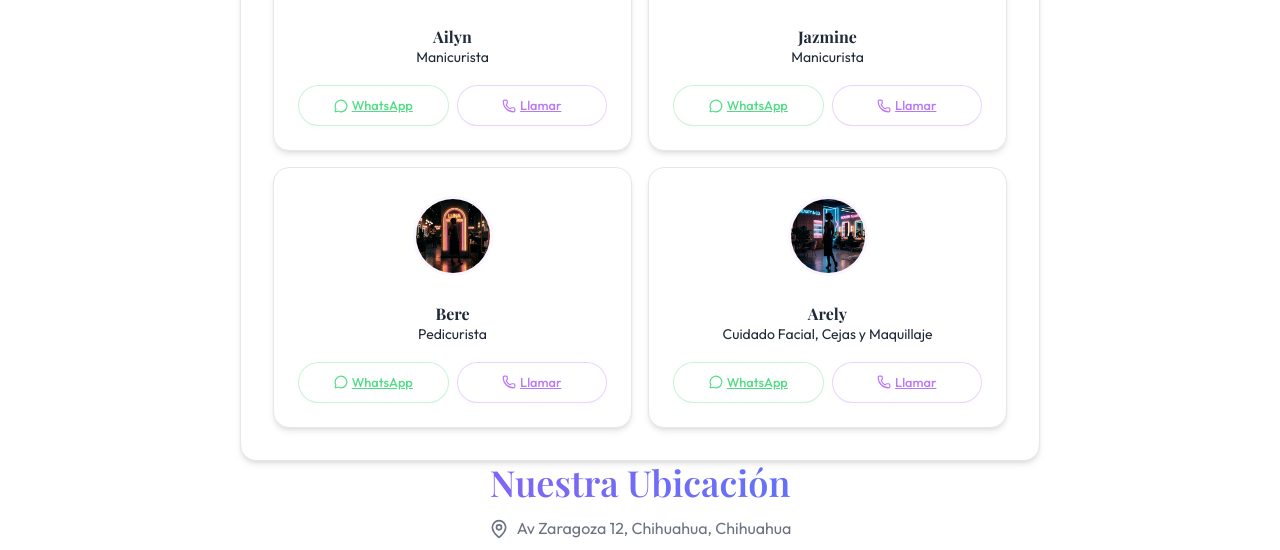
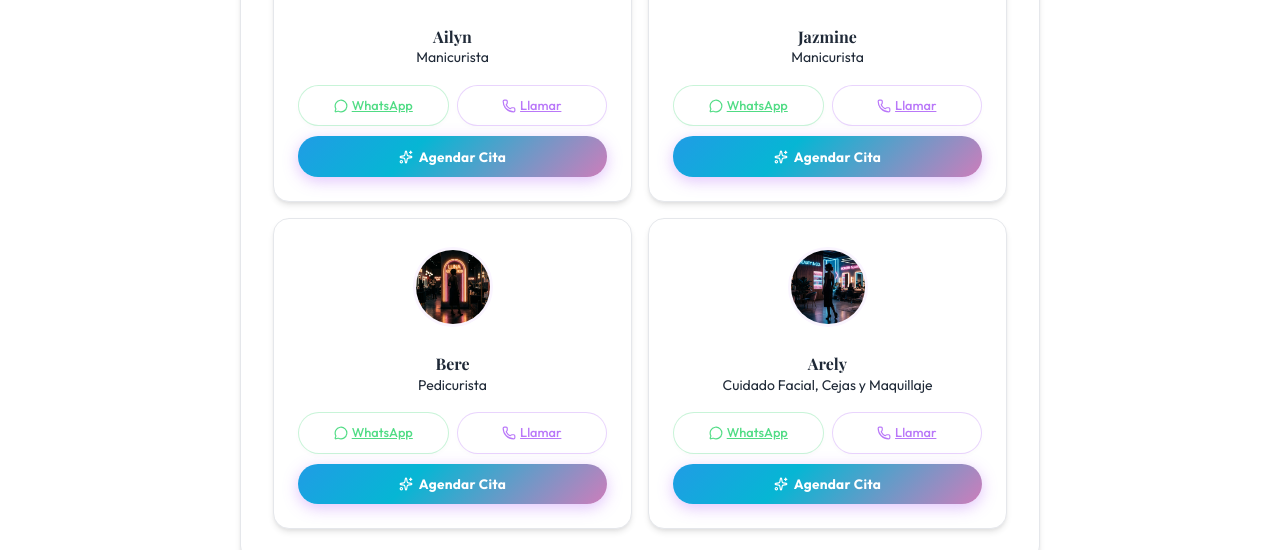
Before and after one commit to aurelianovalenzuela21-a11y/CUU-Beauty-Studio, a React (Vite) app: page / in a window 1280 px wide. Shown: the part 1020-1570 px from the top of the page. Built offline with nearby package versions, Linux system fonts and the light colour scheme; a web font is replaced by a local one.

Commit message:
Fix Jazmine calendar (Jazmin→Jazmine) + botón Agendar degradado + servicios/horario Arely + emails staff en payload n8n

```diff
--- a/server.js
+++ b/server.js
@@ -22,7 +22,7 @@ app.post('/create-event', async (req, res) => {
     const calendars = {
         'Ailyn': '2a1a8b53eb4e0896c7e717689677d776fc03e9559b2406c81e34689d4e3e9fdf@group.calendar.google.com',
         'Arely': '1468b98a1bf3fe6cb42b42724d855262a389cd402811bb15a7d2abbc77fd2ffd@group.calendar.google.com',
-        'Jazmin': 'aa433317bf9b7f844e6e09a2b45369d3e63f66f91832d06894f6a228dcaecffc@group.calendar.google.com',
+        'Jazmine': 'aa433317bf9b7f844e6e09a2b45369d3e63f66f91832d06894f6a228dcaecffc@group.calendar.google.com',
         'Bere': 'af5ab4ac8f7c0cb8a18dedda14cbaa3261247bde24733aba37d2dda6486345ce@group.calendar.google.com'
     };
 
@@ -127,7 +127,7 @@ app.get('/get-availability', async (req, res) => {
     const calendars = {
         'Ailyn': '2a1a8b53eb4e0896c7e717689677d776fc03e9559b2406c81e34689d4e3e9fdf@group.calendar.google.com',
         'Arely': '1468b98a1bf3fe6cb42b42724d855262a389cd402811bb15a7d2abbc77fd2ffd@group.calendar.google.com',
-        'Jazmin': 'aa433317bf9b7f844e6e09a2b45369d3e63f66f91832d06894f6a228dcaecffc@group.calendar.google.com',
+        'Jazmine': 'aa433317bf9b7f844e6e09a2b45369d3e63f66f91832d06894f6a228dcaecffc@group.calendar.google.com',
         'Bere': 'af5ab4ac8f7c0cb8a18dedda14cbaa3261247bde24733aba37d2dda6486345ce@group.calendar.google.com'
     };
 
--- a/src/App.jsx
+++ b/src/App.jsx
@@ -133,6 +133,7 @@ export default function App() {
       role: 'Manicurista',
       image: '/profile_ailyn_new.png',
       whatsapp: '5216142864898',
+      email: 'ailyn332112@gmail.com',
       portfolioImages: [
         '/portfolio_ailyn_1.jpg',
         '/portfolio_ailyn_2.jpg',
@@ -152,6 +153,7 @@ export default function App() {
       role: 'Manicurista',
       image: '/profile_jazmine_new.jpg',
       whatsapp: '5216567545111',
+      email: 'Jazminechavez62@gmail.com',
       portfolioImages: [
         '/portfolio_jazmine_1.jpg',
         '/portfolio_jazmine_2.jpg',
@@ -169,6 +171,7 @@ export default function App() {
       role: 'Pedicurista',
       image: '/profile_bere_new.jpg',
       whatsapp: '5216145768073',
+      email: '',
       portfolioImages: [
         '/portfolio_bere_1.jpg',
         '/portfolio_bere_2.jpg',
@@ -186,6 +189,7 @@ export default function App() {
       role: 'Cuidado Facial, Cejas y Maquillaje',
       image: '/profile_arely_new.jpg',
       whatsapp: '5216142751792',
+      email: 'diana30d@gmail.com',
       portfolioImages: [
         '/portfolio_arely_1.jpg',
         '/portfolio_arely_2.jpg',
@@ -193,10 +197,13 @@ export default function App() {
         '/portfolio_arely_4.jpg'
       ],
       services: [
-        { id: 's10', name: 'Limpieza y Cuidado Facial', duration: '60 min' },
-        { id: 's11', name: 'Laminado y Planchado de Cejas', duration: '45 min' },
-        { id: 's12', name: 'Maquillaje Profesional', duration: '90 min' },
-        { id: 's13', name: 'Lifting y Extensión de Pestañas', duration: '75 min' },
+        { id: 's10', name: 'Cejas HD', duration: '60 min' },
+        { id: 's11', name: 'Lifting de Pestañas', duration: '60 min' },
+        { id: 's12', name: 'Facial de Reparación', duration: '60 min' },
+        { id: 's13', name: 'Facial de Limpieza Profunda', duration: '90 min' },
+        { id: 's14', name: 'Maxi Facial', duration: '120 min' },
+        { id: 's15', name: 'Keratina', duration: '150 min' },
+        { id: 's16', name: 'Solo Depilación', duration: '30 min' },
       ]
     }
   ];
@@ -246,14 +253,16 @@ export default function App() {
       0: []
     },
     arely: {
-      // Lunes-Viernes: horario original conservado
-      1: ['10:00 AM', '12:00 PM', '02:00 PM', '04:00 PM', '06:00 PM', '07:00 PM'],
-      2: ['10:00 AM', '12:00 PM', '02:00 PM', '04:00 PM', '06:00 PM', '07:00 PM'],
-      3: ['10:00 AM', '12:00 PM', '02:00 PM', '04:00 PM', '06:00 PM', '07:00 PM'],
-      4: ['10:00 AM', '12:00 PM', '02:00 PM', '04:00 PM', '06:00 PM', '07:00 PM'],
-      5: ['10:00 AM', '12:00 PM', '02:00 PM', '04:00 PM', '06:00 PM', '07:00 PM'],
-      6: ['10:00 AM', '12:00 PM', '02:00 PM', '04:00 PM', '06:00 PM', '07:00 PM'],
-      0: ['10:00 AM', '12:00 PM', '02:00 PM', '04:00 PM', '06:00 PM', '07:00 PM']
+      // Lunes-Viernes: 10am a 7pm (cada hora)
+      1: ['10:00 AM', '11:00 AM', '12:00 PM', '01:00 PM', '02:00 PM', '03:00 PM', '04:00 PM', '05:00 PM', '06:00 PM', '07:00 PM'],
+      2: ['10:00 AM', '11:00 AM', '12:00 PM', '01:00 PM', '02:00 PM', '03:00 PM', '04:00 PM', '05:00 PM', '06:00 PM', '07:00 PM'],
+      3: ['10:00 AM', '11:00 AM', '12:00 PM', '01:00 PM', '02:00 PM', '03:00 PM', '04:00 PM', '05:00 PM', '06:00 PM', '07:00 PM'],
+      4: ['10:00 AM', '11:00 AM', '12:00 PM', '01:00 PM', '02:00 PM', '03:00 PM', '04:00 PM', '05:00 PM', '06:00 PM', '07:00 PM'],
+      5: ['10:00 AM', '11:00 AM', '12:00 PM', '01:00 PM', '02:00 PM', '03:00 PM', '04:00 PM', '05:00 PM', '06:00 PM', '07:00 PM'],
+      // Sábados: 10am a 5pm
+      6: ['10:00 AM', '11:00 AM', '12:00 PM', '01:00 PM', '02:00 PM', '03:00 PM', '04:00 PM', '05:00 PM'],
+      // Domingo: sin citas
+      0: []
     }
   };
 
@@ -327,13 +336,18 @@ export default function App() {
     const endM = totalMins % 60;
     const end24 = `${endH.toString().padStart(2, '0')}:${endM.toString().padStart(2, '0')}`;
 
-    const staffName = staffList.find(s => s.id === selectedStaff)?.name;
+    const staffMember = staffList.find(s => s.id === selectedStaff);
+    const staffName = staffMember?.name;
+    const staffEmail = staffMember?.email || '';
+    const staffWhatsapp = staffMember?.whatsapp || '';
     const dateStr = selectedDate ? format(selectedDate, 'yyyy-MM-dd') : null;
 
     // Preparar el paquete de datos para n8n
     const bookingData = {
       staffId: selectedStaff,
       staffName,
+      staffEmail,
+      staffWhatsapp,
       serviceId: selectedService,
       serviceName: getSelectedServiceDetails()?.name,
       date: dateStr,
@@ -543,6 +557,12 @@ export default function App() {
                             <Phone size={14} /> Llamar
                           </a>
                         </div>
+                        <button
+                          className="btn-agendar"
+                          onClick={(e) => { e.stopPropagation(); setSelectedStaff(staff.id); setBookingStep(2); document.getElementById('booking-section')?.scrollIntoView({ behavior: 'smooth' }); }}
+                        >
+                          <Sparkles size={14} /> Agendar Cita
+                        </button>
                       </div>
                     </div>
                   ))}
--- a/src/index.css
+++ b/src/index.css
@@ -635,3 +635,43 @@ p { margin-bottom: 1rem; color: var(--text-muted); }
     transform: rotate(360deg);
   }
 }
+
+/* ── Botón Agendar Cita con gradiente animado ── */
+@keyframes gradientFlow {
+  0%   { background-position: 0% 50%; }
+  50%  { background-position: 100% 50%; }
+  100% { background-position: 0% 50%; }
+}
+
+.btn-agendar {
+  width: 100%;
+  margin-top: 10px;
+  padding: 0.7rem 1rem;
+  border-radius: 20px;
+  border: none;
+  cursor: pointer;
+  color: white;
+  font-weight: 700;
+  font-size: 0.85rem;
+  font-family: 'Outfit', sans-serif;
+  letter-spacing: 0.3px;
+  display: flex;
+  align-items: center;
+  justify-content: center;
+  gap: 6px;
+  background: linear-gradient(135deg, #f472b6, #a855f7, #3b82f6, #06b6d4, #f472b6);
+  background-size: 300% 300%;
+  animation: gradientFlow 4s ease infinite;
+  box-shadow: 0 4px 15px rgba(168, 85, 247, 0.35);
+  transition: transform 0.15s ease, box-shadow 0.15s ease;
+}
+
+.btn-agendar:hover {
+  transform: translateY(-2px);
+  box-shadow: 0 6px 20px rgba(168, 85, 247, 0.5);
+}
+
+.btn-agendar:active {
+  transform: translateY(0);
+  box-shadow: 0 2px 8px rgba(168, 85, 247, 0.3);
+}
```
Also changed, not shown: 5 other files (tests, documents, lock files or other folders).
